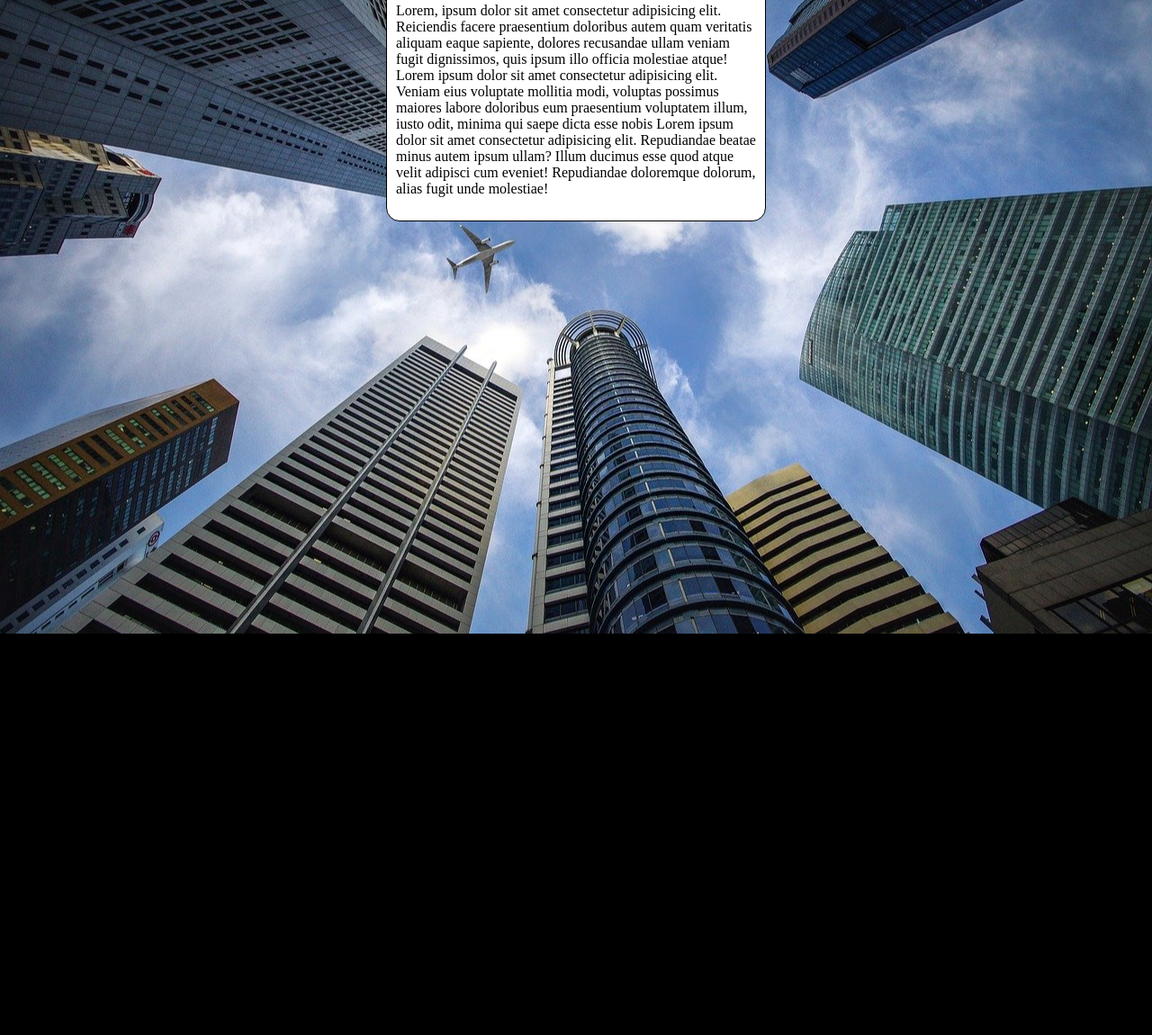
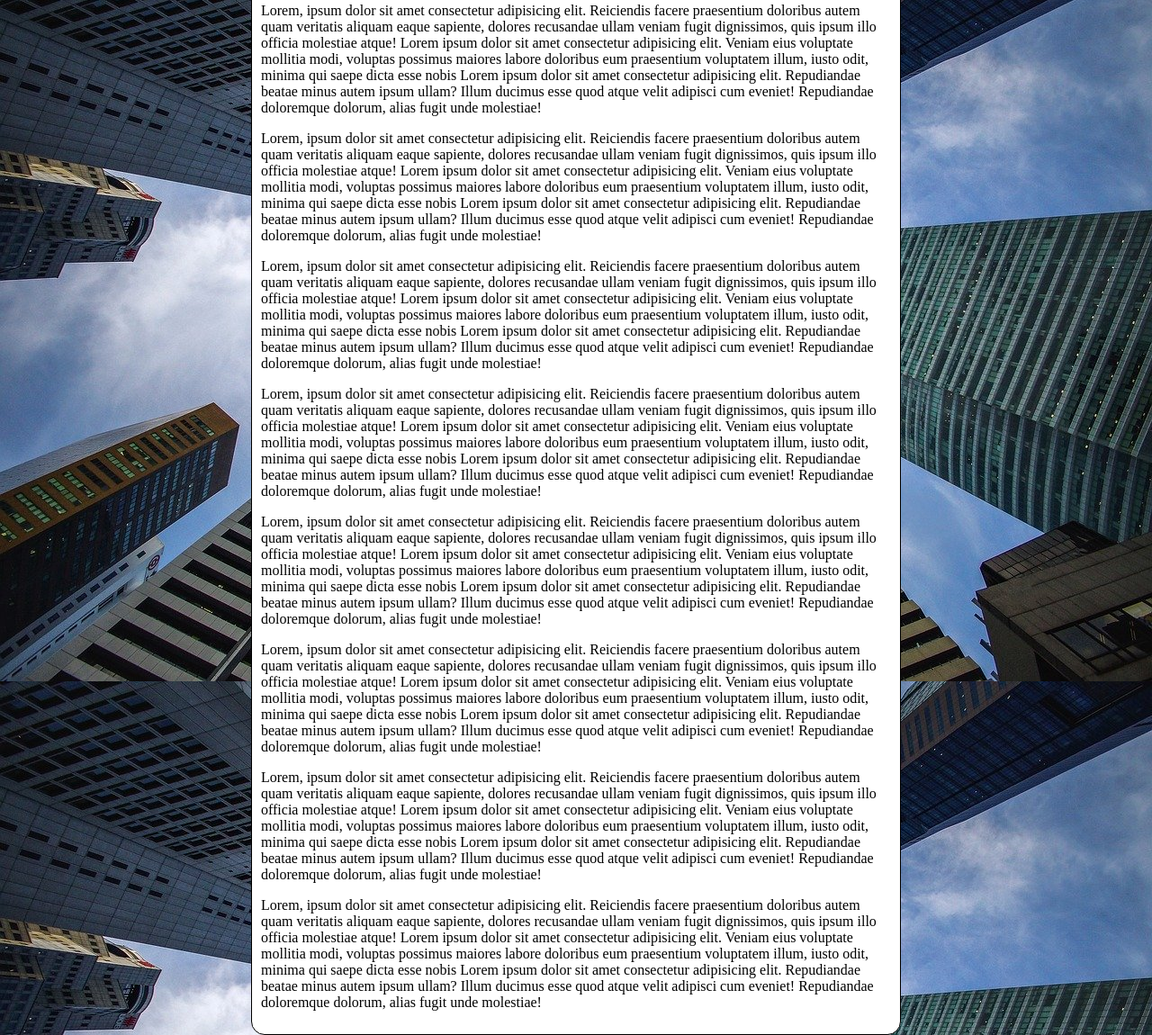
Before and after one commit to RicardoStumm-Dev/html-css, a plain HTML site: page Ex024/fundo006.html in a window 1280 px wide. Shown: the part 96-1246 px from the top of the page at 90% size. Before the commit the page ends 800 px from the top, so only its background shows below. Drawn offline with Linux system fonts and the light colour scheme.

Commit message:
atualizando o fundo006

```diff
--- a/Ex024/fundo006.html
+++ b/Ex024/fundo006.html
@@ -7,15 +7,21 @@
     <style>
         body {
             height: 98vh;
-            background-color: black;
+            /*background-color: black;
             background-image: url(imagens/wallpaper002.jpg);
             background-position: center center;
             background-repeat: no-repeat;
             background-size: cover;
+            background-attachment: fixed;*/
+
+            /* shorthand - background
+            color > image > position > repeat > [size]> attachment
+            */
+            background: black url(imagens/wallpaper002.jpg) center center/cover no-repeat fixed;
         }
         main {
             background-color: white;
-            width: 400px;
+            max-width: 700px;
             padding: 10px;
             margin: auto;
             border: 1px solid black;
@@ -30,5 +36,35 @@
         Lorem ipsum dolor sit amet consectetur adipisicing elit. Veniam eius voluptate mollitia modi, voluptas possimus maiores labore doloribus eum praesentium voluptatem illum, iusto odit, minima qui saepe dicta esse nobis
         Lorem ipsum dolor sit amet consectetur adipisicing elit. Repudiandae beatae minus autem ipsum ullam? Illum ducimus esse quod atque velit adipisci cum eveniet! Repudiandae doloremque dolorum, alias fugit unde molestiae!
         </p>
+        <p>Lorem, ipsum dolor sit amet consectetur adipisicing elit. Reiciendis facere praesentium doloribus autem quam veritatis aliquam eaque sapiente, dolores recusandae ullam veniam fugit dignissimos, quis ipsum illo officia molestiae atque!
+        Lorem ipsum dolor sit amet consectetur adipisicing elit. Veniam eius voluptate mollitia modi, voluptas possimus maiores labore doloribus eum praesentium voluptatem illum, iusto odit, minima qui saepe dicta esse nobis
+        Lorem ipsum dolor sit amet consectetur adipisicing elit. Repudiandae beatae minus autem ipsum ullam? Illum ducimus esse quod atque velit adipisci cum eveniet! Repudiandae doloremque dolorum, alias fugit unde molestiae!
+        </p>
+        <p>Lorem, ipsum dolor sit amet consectetur adipisicing elit. Reiciendis facere praesentium doloribus autem quam veritatis aliquam eaque sapiente, dolores recusandae ullam veniam fugit dignissimos, quis ipsum illo officia molestiae atque!
+        Lorem ipsum dolor sit amet consectetur adipisicing elit. Veniam eius voluptate mollitia modi, voluptas possimus maiores labore doloribus eum praesentium voluptatem illum, iusto odit, minima qui saepe dicta esse nobis
+        Lorem ipsum dolor sit amet consectetur adipisicing elit. Repudiandae beatae minus autem ipsum ullam? Illum ducimus esse quod atque velit adipisci cum eveniet! Repudiandae doloremque dolorum, alias fugit unde molestiae!
+        </p>
+        <p>Lorem, ipsum dolor sit amet consectetur adipisicing elit. Reiciendis facere praesentium doloribus autem quam veritatis aliquam eaque sapiente, dolores recusandae ullam veniam fugit dignissimos, quis ipsum illo officia molestiae atque!
+        Lorem ipsum dolor sit amet consectetur adipisicing elit. Veniam eius voluptate mollitia modi, voluptas possimus maiores labore doloribus eum praesentium voluptatem illum, iusto odit, minima qui saepe dicta esse nobis
+        Lorem ipsum dolor sit amet consectetur adipisicing elit. Repudiandae beatae minus autem ipsum ullam? Illum ducimus esse quod atque velit
+        adipisci cum eveniet! Repudiandae doloremque dolorum, alias fugit unde molestiae!
+        </p>
+        <p>Lorem, ipsum dolor sit amet consectetur adipisicing elit. Reiciendis facere praesentium doloribus autem quam veritatis aliquam eaque sapiente, dolores recusandae ullam veniam fugit dignissimos, quis ipsum illo officia molestiae atque!
+        Lorem ipsum dolor sit amet consectetur adipisicing elit. Veniam eius voluptate mollitia modi, voluptas possimus maiores labore doloribus eum praesentium voluptatem illum, iusto odit, minima qui saepe dicta esse nobis
+        Lorem ipsum dolor sit amet consectetur adipisicing elit. Repudiandae beatae minus autem ipsum ullam? Illum ducimus esse quod atque velit adipisci cum eveniet! Repudiandae doloremque dolorum, alias fugit unde molestiae!
+        </p>
+        <p>Lorem, ipsum dolor sit amet consectetur adipisicing elit. Reiciendis facere praesentium doloribus autem quam veritatis aliquam eaque sapiente, dolores recusandae ullam veniam fugit dignissimos, quis ipsum illo officia molestiae atque!
+        Lorem ipsum dolor sit amet consectetur adipisicing elit. Veniam eius voluptate mollitia modi, voluptas possimus maiores labore doloribus eum praesentium voluptatem illum, iusto odit, minima qui saepe dicta esse nobis
+        Lorem ipsum dolor sit amet consectetur adipisicing elit. Repudiandae beatae minus autem ipsum ullam? Illum ducimus esse quod atque velit adipisci cum eveniet! Repudiandae doloremque dolorum, alias fugit unde molestiae!
+        </p>
+        <p>Lorem, ipsum dolor sit amet consectetur adipisicing elit. Reiciendis facere praesentium doloribus autem quam veritatis aliquam eaque sapiente, dolores recusandae ullam veniam fugit dignissimos, quis ipsum illo officia molestiae atque!
+        Lorem ipsum dolor sit amet consectetur adipisicing elit. Veniam eius voluptate mollitia modi, voluptas possimus maiores labore doloribus eum praesentium voluptatem illum, iusto odit, minima qui saepe dicta esse nobis
+        Lorem ipsum dolor sit amet consectetur adipisicing elit. Repudiandae beatae minus autem ipsum ullam? Illum ducimus esse quod atque velit adipisci cum eveniet! Repudiandae doloremque dolorum, alias fugit unde molestiae!
+        </p>
+        <p>Lorem, ipsum dolor sit amet consectetur adipisicing elit. Reiciendis facere praesentium doloribus autem quam veritatis aliquam eaque sapiente, dolores recusandae ullam veniam fugit dignissimos, quis ipsum illo officia molestiae atque!
+        Lorem ipsum dolor sit amet consectetur adipisicing elit. Veniam eius voluptate mollitia modi, voluptas possimus maiores labore doloribus eum praesentium voluptatem illum, iusto odit, minima qui saepe dicta esse nobis
+        Lorem ipsum dolor sit amet consectetur adipisicing elit. Repudiandae beatae minus autem ipsum ullam? Illum ducimus esse quod atque velit
+        adipisci cum eveniet! Repudiandae doloremque dolorum, alias fugit unde molestiae!
+        </p>
 </body>
 </html>
```
